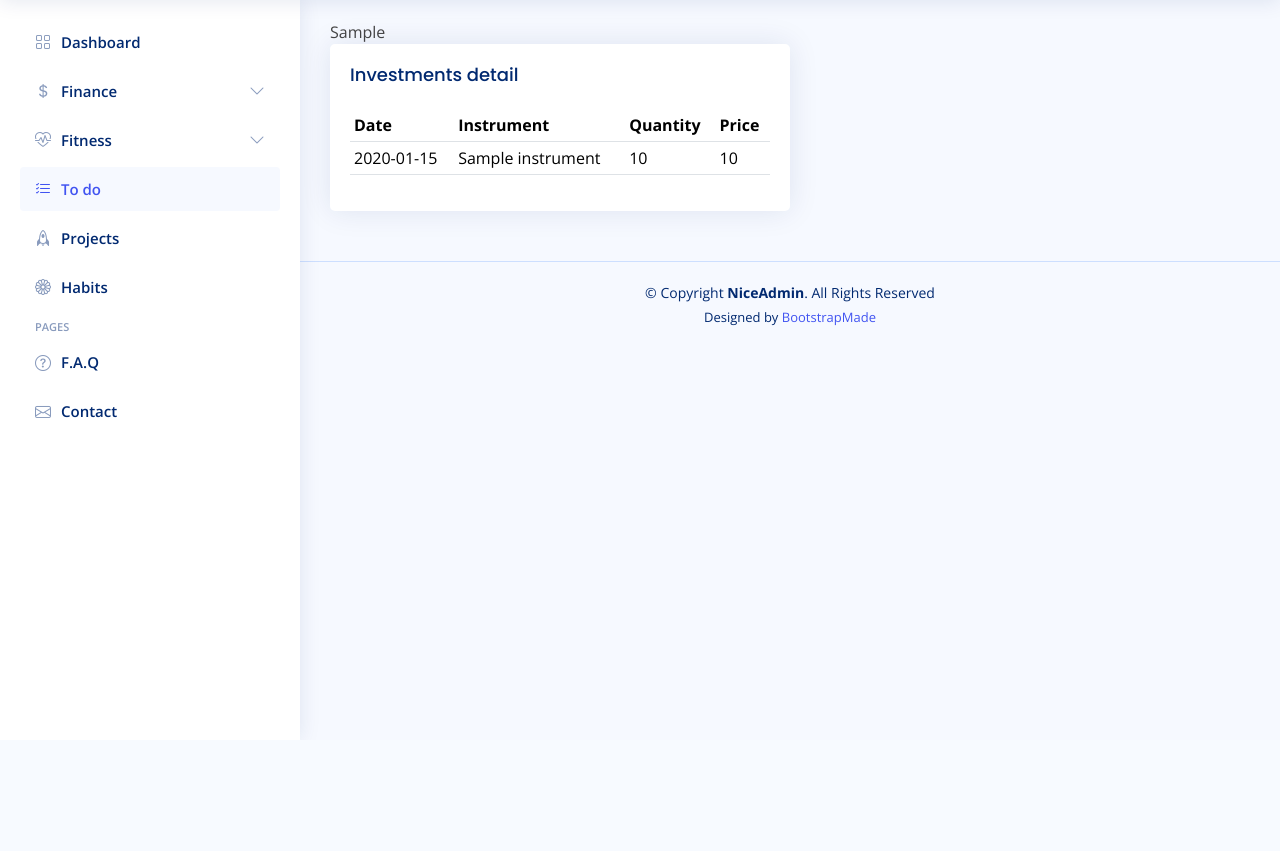
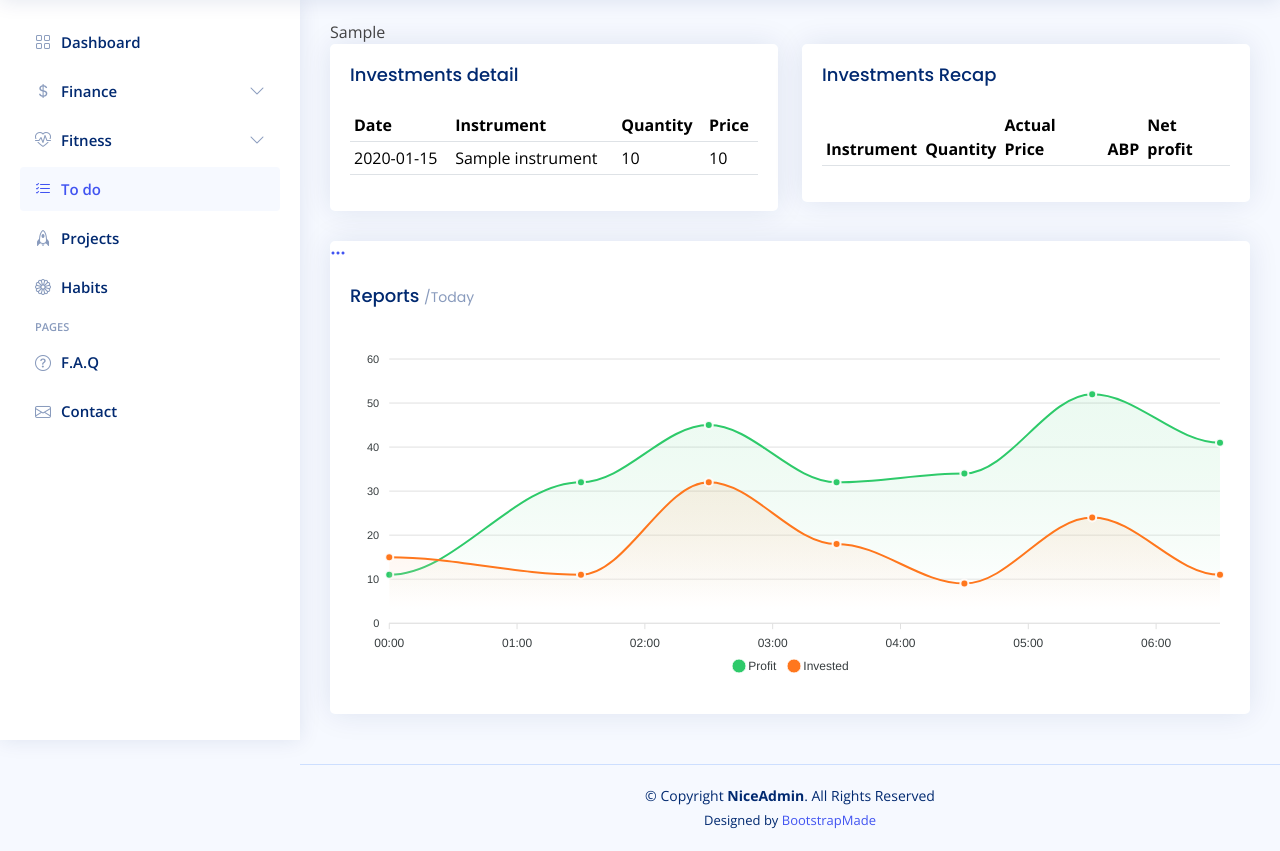
Before and after one commit to Ciriosss/Personal, a Django app: template Personal/finance/templates/finance/investments.html in a window 1280 px wide. Shown: the part 60-911 px from the top of the page. Before the commit the page ends 783 px from the top, so only its background shows below. Run offline with Django 3.2, Linux system fonts and the light colour scheme; the template is opened without the code that fills it: most values are stand-ins (such as "Sample title", 1, 10 or a date in 2020); lists and menus that the app fills with data are empty; some libraries are stand-ins or nearby versions.

Commit message:
Investment-dashboard set up

```diff
--- a/Personal/finance/templates/finance/investments.html
+++ b/Personal/finance/templates/finance/investments.html
@@ -1,8 +1,8 @@
 {% extends "home/base.html" %}
 {% load static %}
 {% block content %}
-
 {{instrument_data}}
+<div class="row">
   <div class="col-lg-6">
     <div class="card">
       <div class="card-body">
@@ -25,11 +25,109 @@
               <td>{{investment.price}}</td>
             </tr>
             {%endfor%}
-
           </tbody>
         </table>
       </div>
     </div>
   </div>
+  <div class="col-lg-6">
+    <div class="card">
+      <div class="card-body">
+        <h5 class="card-title">Investments Recap</h5>
+        <table class="table table-sm">
+          <thead>
+            <tr>
+              <th scope="col">Instrument</th>
+              <th scope="col">Quantity</th>
+              <th scope="col">Actual Price</th>
+              <th scope="col">ABP</th>
+              <th scope="col">Net profit</th>
+            </tr>
+          </thead>
+          <tbody>
+          </tbody>
+        </table>
+      </div>
+    </div>
+  </div>
+</div>
 
+            <!-- Reports -->
+            <div class="col-12">
+              <div class="card">
+
+                <div class="filter">
+                  <a class="icon" href="#" data-bs-toggle="dropdown"><i class="bi bi-three-dots"></i></a>
+                  <ul class="dropdown-menu dropdown-menu-end dropdown-menu-arrow">
+                    <li class="dropdown-header text-start">
+                      <h6>Filter</h6>
+                    </li>
+
+                    <li><a class="dropdown-item" href="#">Today</a></li>
+                    <li><a class="dropdown-item" href="#">This Month</a></li>
+                    <li><a class="dropdown-item" href="#">This Year</a></li>
+                  </ul>
+                </div>
+
+                <div class="card-body">
+                  <h5 class="card-title">Reports <span>/Today</span></h5>
+
+                  <!-- Line Chart -->
+                  <div id="reportsChart"></div>
+
+                  <script>
+                    document.addEventListener("DOMContentLoaded", () => {
+                      new ApexCharts(document.querySelector("#reportsChart"), {
+                        series: [ {
+                          name: 'Profit',
+                          data: [11, 32, 45, 32, 34, 52, 41]
+                        }, {
+                          name: 'Invested',
+                          data: [15, 11, 32, 18, 9, 24, 11]
+                        }],
+                        chart: {
+                          height: 350,
+                          type: 'area',
+                          toolbar: {
+                            show: false
+                          },
+                        },
+                        markers: {
+                          size: 4
+                        },
+                        colors: [ '#2eca6a', '#ff771d'],
+                        fill: {
+                          type: "gradient",
+                          gradient: {
+                            shadeIntensity: 1,
+                            opacityFrom: 0.3,
+                            opacityTo: 0.4,
+                            stops: [0, 90, 100]
+                          }
+                        },
+                        dataLabels: {
+                          enabled: false
+                        },
+                        stroke: {
+                          curve: 'smooth',
+                          width: 2
+                        },
+                        xaxis: {
+                          type: 'datetime',
+                          categories: ["2018-09-19T00:00:00.000Z", "2018-09-19T01:30:00.000Z", "2018-09-19T02:30:00.000Z", "2018-09-19T03:30:00.000Z", "2018-09-19T04:30:00.000Z", "2018-09-19T05:30:00.000Z", "2018-09-19T06:30:00.000Z"]
+                        },
+                        tooltip: {
+                          x: {
+                            format: 'dd/MM/yy HH:mm'
+                          },
+                        }
+                      }).render();
+                    });
+                  </script>
+                  <!-- End Line Chart -->
+
+                </div>
+
+              </div>
+            </div><!-- End Reports -->
 {% endblock %}
```
Also changed, not shown: Personal/db.sqlite3. Lines whose indentation alone changed are shown as unchanged.
